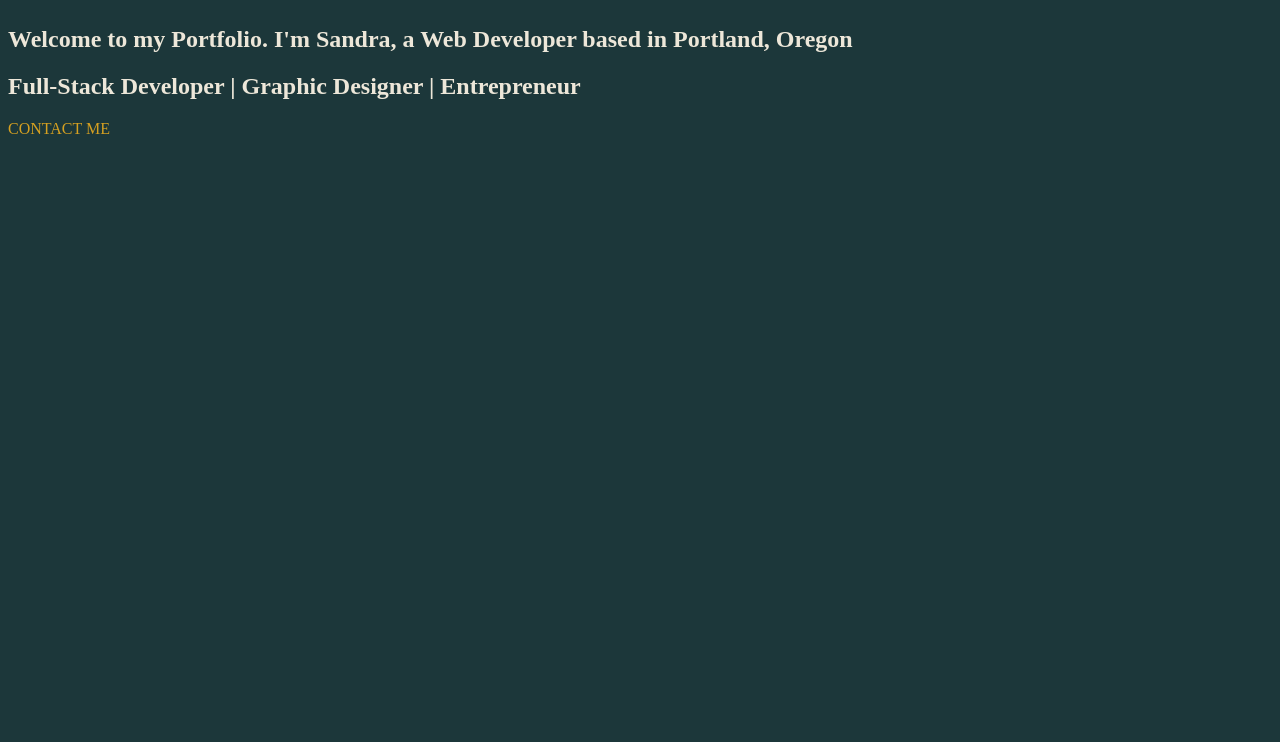
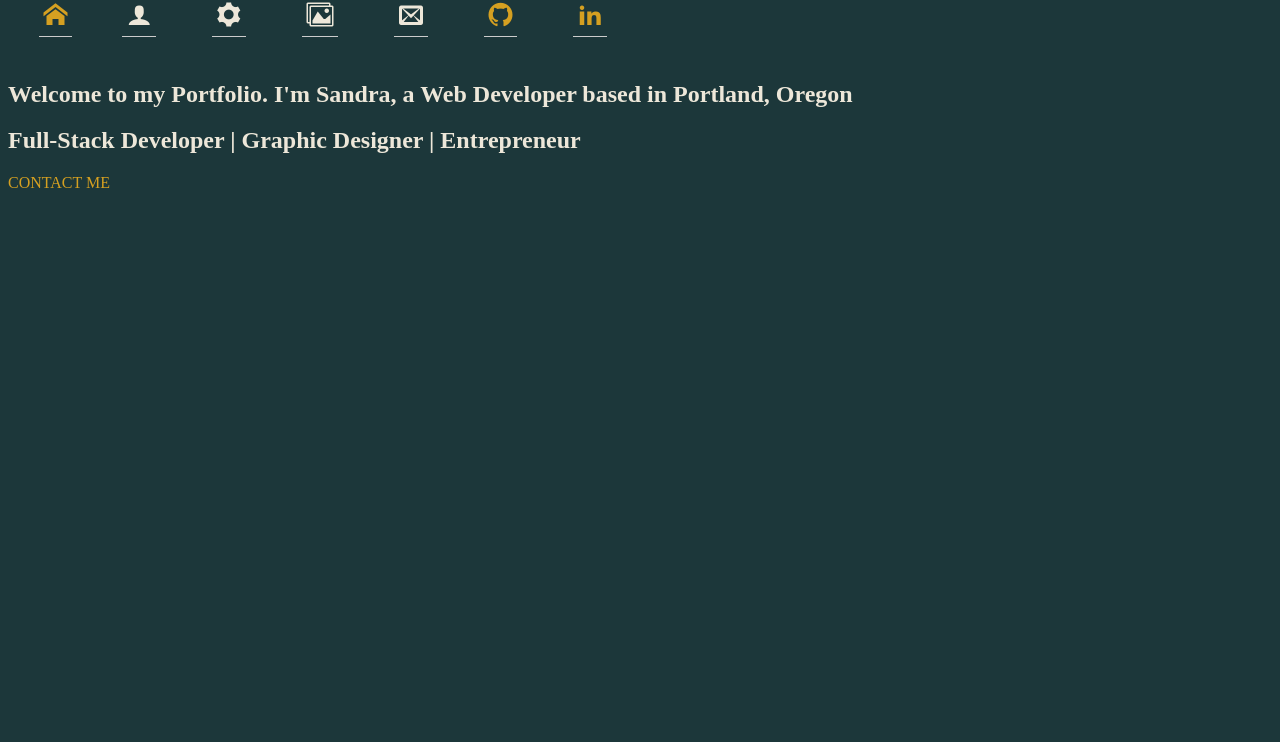
Before and after one commit to sandraul/301n-portfolio, a plain HTML site: page index.html in a window 1280 px wide. Shown: the part 58-800 px from the top of the page. Drawn offline with Linux system fonts and the light colour scheme; files whose address does not match are found by name.

Commit message:
worked on media queries for tablet and desktop

```diff
--- a/scripts/portfolioView.js
+++ b/scripts/portfolioView.js
@@ -29,8 +29,13 @@ portfolioView.handleTabs = function() {
     console.log('showing ' + selectedSection);
     $('.tab-content').hide();
     $('#' + selectedSection).fadeIn(1000);
-    $('#').fadeIn(1000);
+
+    if ($('.icon-cross').css('display') !== 'none') {
+      $('.icon-cross').click(); //This hides the menu when clicking on a section
+    }
   });
+
+  //This shows the main section only on initial load
   $('.tab-content').hide();
   $('#main').fadeIn(1000);
 }
--- a/styles/base.css
+++ b/styles/base.css
@@ -1,5 +1,5 @@
 @import 'icons.css';
-/*@import 'layout.css';*/
+@import 'layout.css';
 @import 'modules.css';
 
 body {
--- a/styles/layout.css
+++ b/styles/layout.css
@@ -6,7 +6,7 @@
   clear: both;
 }*/
 
-@media only screen and (max-width: 640px) {
+@media only screen and (min-width: 640px) {
   .icon-menu {
     display: none;
   }
--- a/styles/modules.css
+++ b/styles/modules.css
@@ -83,3 +83,28 @@ article {
   float: right;
   width: 100%;
 }
+
+/*Tablet*/
+@media only screen and (min-width: 640px) {
+  .main-nav ul {
+    width: 100%;
+    display: inline-block;
+  }
+  .main-nav li {
+    display: inline-block;
+    margin-left: 50px;
+  }
+}
+
+/*Desktop*/
+@media only screen and (min-width: 960px) {
+  .main-nav ul {
+    width: 100%;
+    display: inline-block;
+  }
+
+  .main-nav li {
+    display: inline-block;
+    margin-left: 50px;
+  }
+}
```
Also changed, not shown: README.md.
